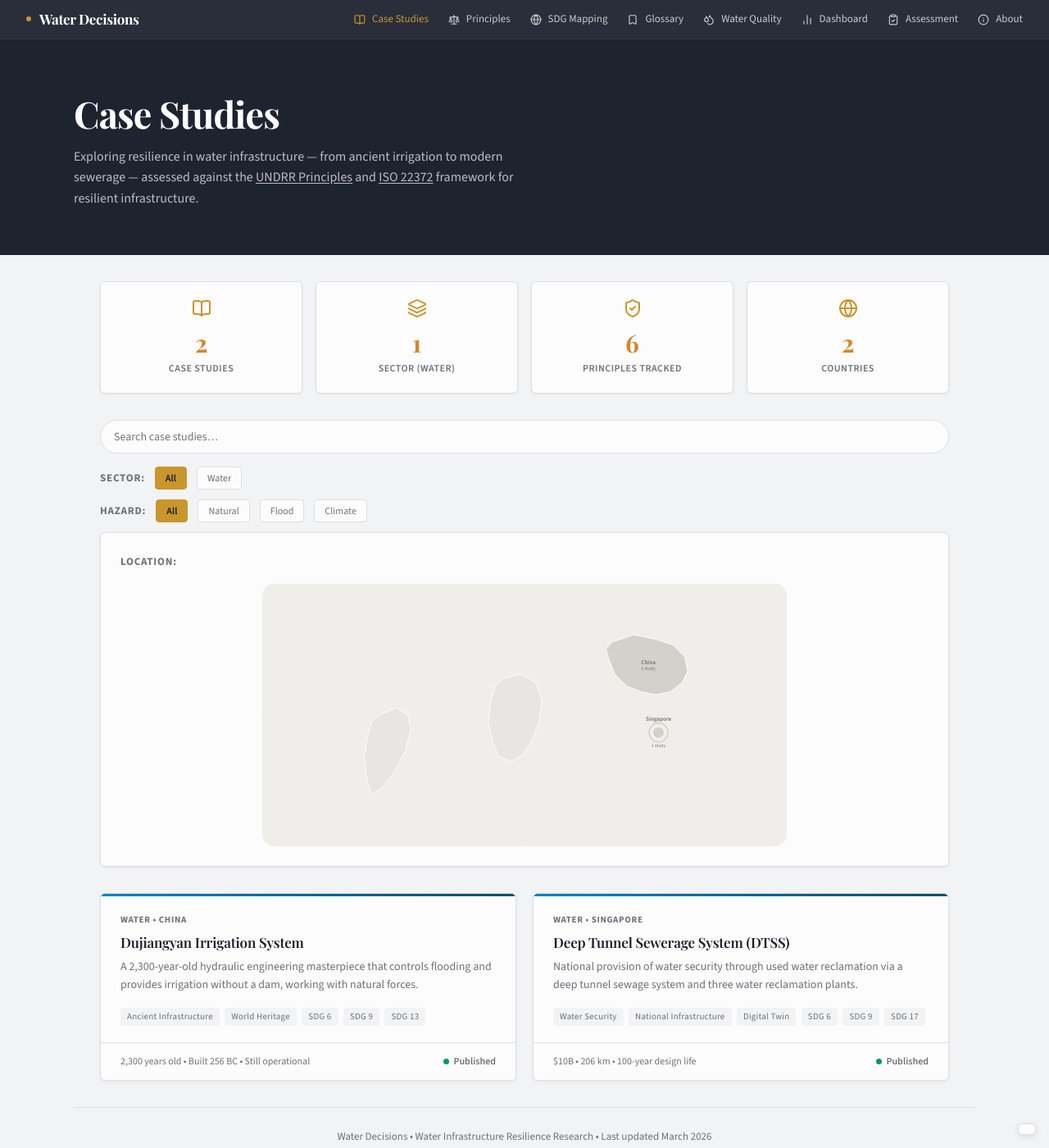
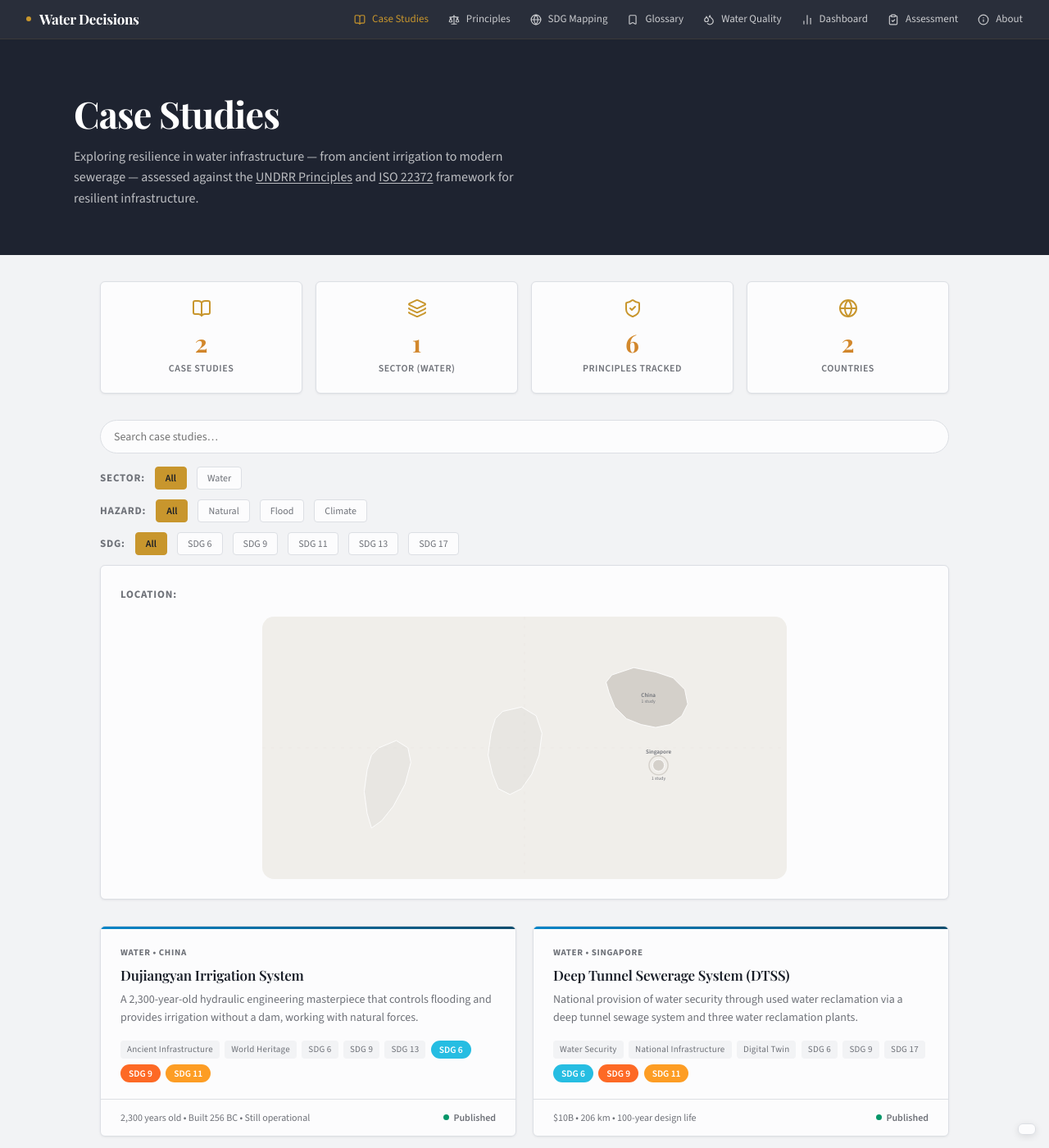
Before and after one commit to visioninglab/waterdecisions, a Jekyll site: the page built from index.html, in a window 1280 px wide and 1400 px high. Shown: the whole window at 82% size. Built offline with Jekyll 4.4.1, drawn with Linux system fonts in a browser that asks for light colours.

Commit message:
Add SDG filtering and badges to homepage cards

```diff
--- a/index.html
+++ b/index.html
@@ -59,6 +59,15 @@ footer_text: "Water Decisions &bull; Water Infrastructure Resilience Research &b
     <button class="filter-btn" onclick="setFilter('hazard','flood',this)">Flood</button>
     <button class="filter-btn" onclick="setFilter('hazard','climate',this)">Climate</button>
   </div>
+  <div class="filter-group sdg-filter-group" id="sdgFilter">
+    <label>SDG:</label>
+    <button class="filter-btn active" onclick="setFilter('sdg','all',this)">All</button>
+    <button class="filter-btn" onclick="setFilter('sdg','SDG6',this)">SDG 6</button>
+    <button class="filter-btn" onclick="setFilter('sdg','SDG9',this)">SDG 9</button>
+    <button class="filter-btn" onclick="setFilter('sdg','SDG11',this)">SDG 11</button>
+    <button class="filter-btn" onclick="setFilter('sdg','SDG13',this)">SDG 13</button>
+    <button class="filter-btn" onclick="setFilter('sdg','SDG17',this)">SDG 17</button>
+  </div>
 
   <!-- LOCATION MAP -->
   <div class="map-section">
@@ -92,7 +101,7 @@ footer_text: "Water Decisions &bull; Water Infrastructure Resilience Research &b
   <div class="studies-grid" id="studiesGrid">
     {% assign studies = site.case_studies | sort: "slug" %}
     {% for study in studies %}
-    <a href="{{ study.url | relative_url }}" class="study-card" data-sector="{{ study.card.filters.sector }}" data-hazard="{{ study.card.filters.hazard }}" data-location="{{ study.card.filters.location }}">
+    <a href="{{ study.url | relative_url }}" class="study-card" data-sector="{{ study.card.filters.sector }}" data-hazard="{{ study.card.filters.hazard }}" data-location="{{ study.card.filters.location }}" data-sdg="{{ study.card.filters.sdgs }}">
       <div class="study-card-banner" style="background: {{ study.card.banner_gradient }};"></div>
       <div class="study-card-body">
         <div class="study-card-category">{{ study.card.category }}</div>
@@ -102,6 +111,14 @@ footer_text: "Water Decisions &bull; Water Infrastructure Resilience Research &b
           {% for tag in study.card.tags %}
           <span class="study-card-tag">{{ tag }}</span>
           {% endfor %}
+        {% if study.sdgs %}
+          {% for sdg_key in study.sdgs limit:3 %}
+            {% assign goal = site.data.sdgs.goals[sdg_key] %}
+            {% if goal %}
+            <span class="sdg-badge" style="background:{{ goal.color }};">SDG {{ goal.number }}</span>
+            {% endif %}
+          {% endfor %}
+        {% endif %}
           {% if study.status == "draft" %}
           <span class="study-card-tag" style="background:#fef3c7;color:#92400e;">Draft</span>
           {% endif %}
```
